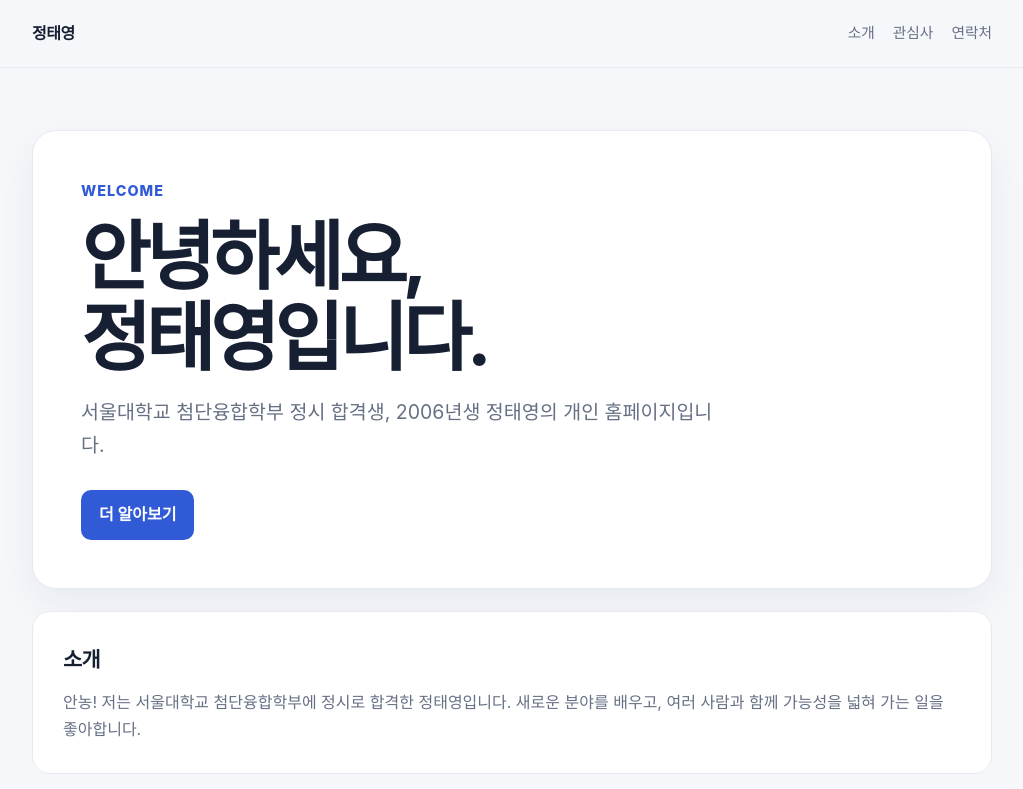
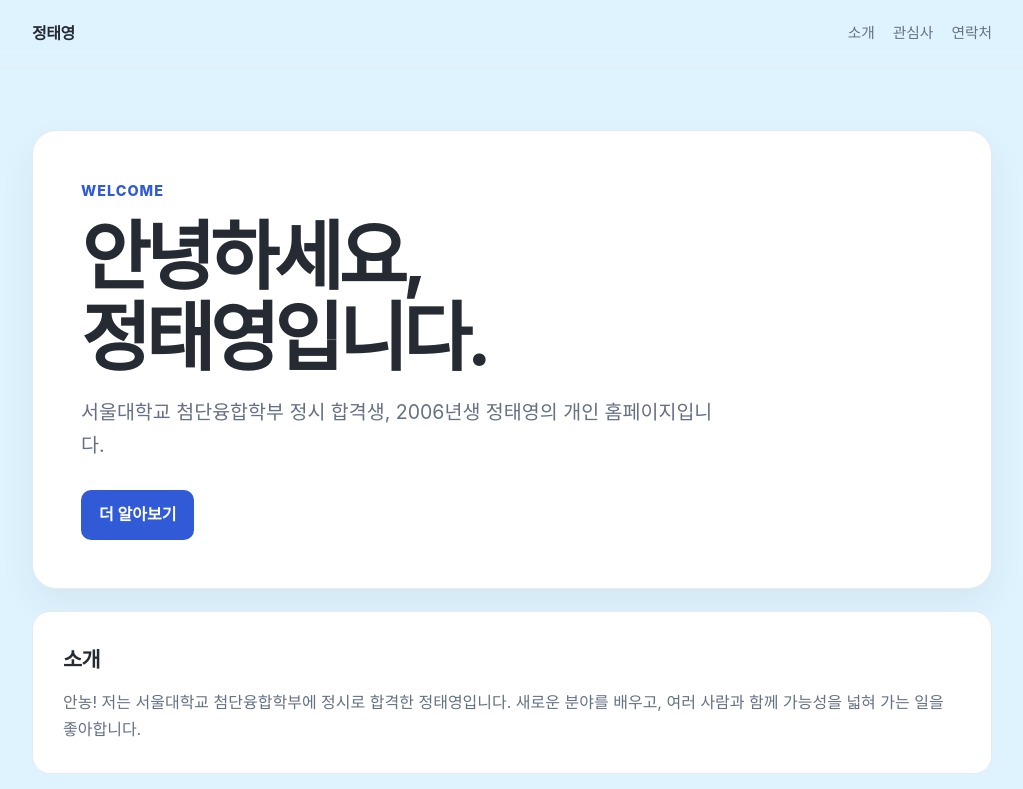
Before and after one commit to steven7080/steven7080.github.io, a plain HTML site: page index.html in a window 1280 px wide. Shown: the top 789 px of the page, without its empty margins (128-1151 px from the left). Drawn offline with Linux system fonts and the light colour scheme.

Commit message:
Update homepage colors

```diff
--- a/index.html
+++ b/index.html
@@ -10,10 +10,10 @@
     <title>정태영 | 개인 홈페이지</title>
     <style>
       :root {
-        --ink: #172033;
+        --ink: #252a33;
         --muted: #667085;
         --paper: #ffffff;
-        --canvas: #f5f7fb;
+        --canvas: #dff3ff;
         --line: #e6eaf0;
         --accent: #315bd6;
         --accent-soft: #e9efff;
@@ -40,7 +40,7 @@
 
       header {
         padding: 20px 0;
-        background: rgba(245, 247, 251, 0.92);
+        background: rgba(223, 243, 255, 0.92);
         border-bottom: 1px solid var(--line);
         position: sticky;
         top: 0;
```
